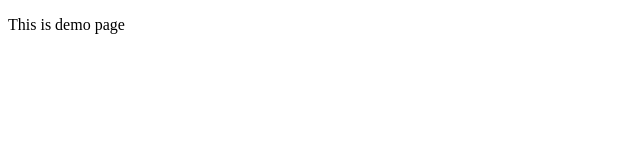
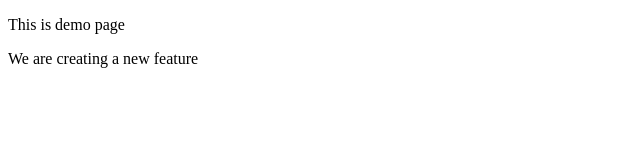
Before and after one commit to CmonMicheal/demo2, a plain HTML site: page index.html in a window 1280 px wide. Shown: the whole page, without its empty margins (0-640 px from the left). Drawn offline with Linux system fonts and the light colour scheme.

Commit message:
new feature updated

```diff
--- a/index.html
+++ b/index.html
@@ -7,5 +7,6 @@
 </head>
 <body>
     <p>This is demo page</p>
+    <p>We are creating a new feature</p>
 </body>
 </html>
```
